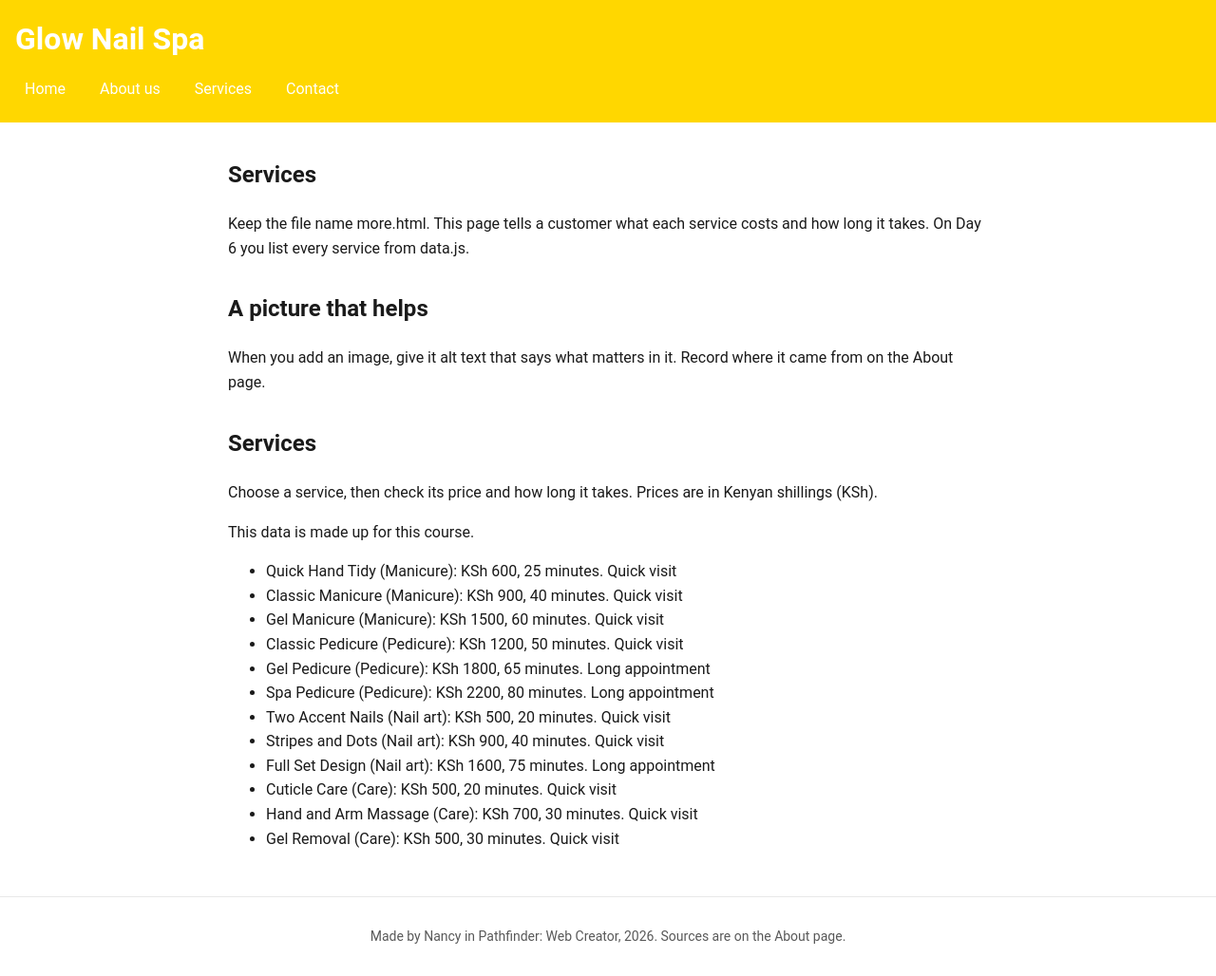
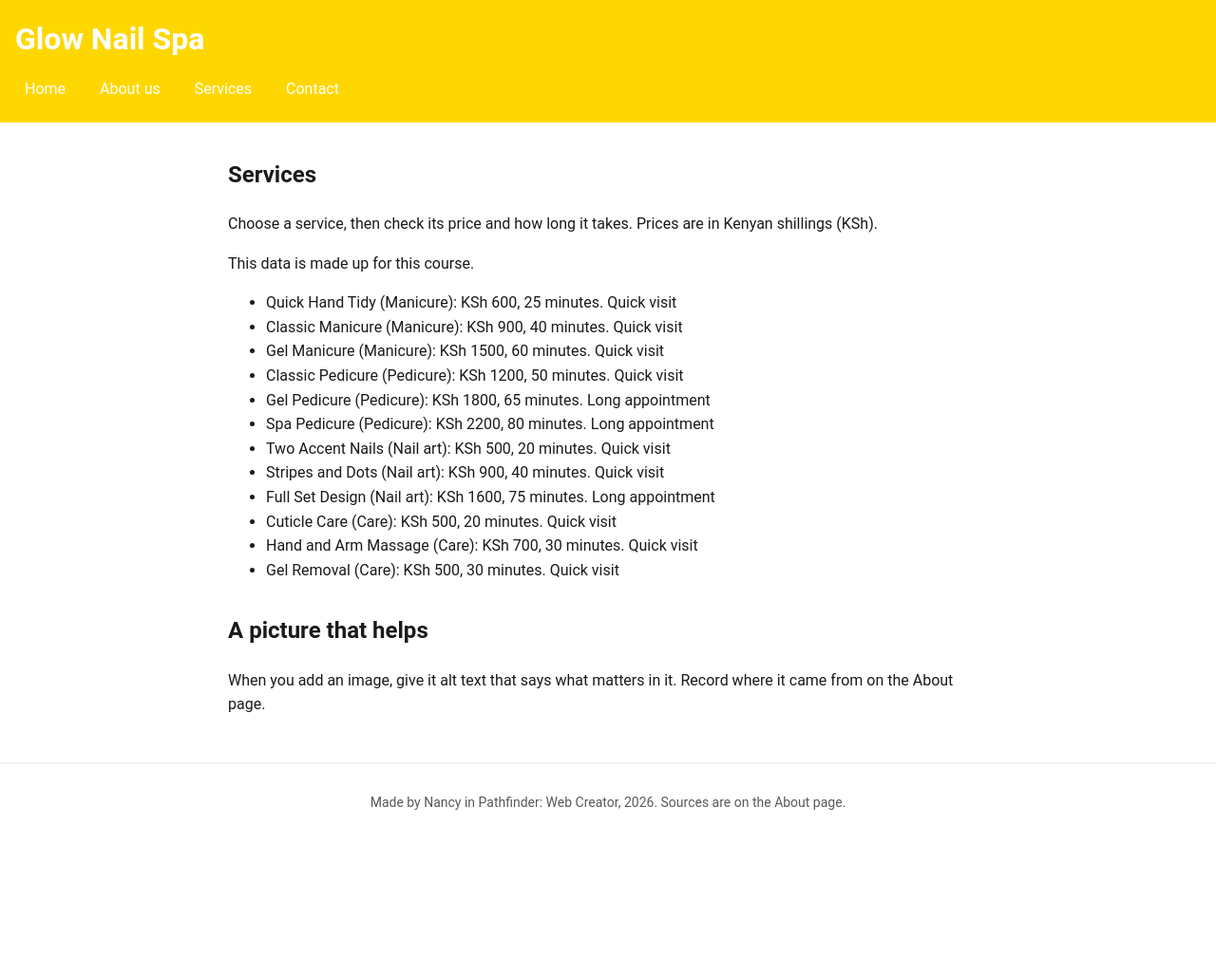
Before and after one commit to Adelice/glow-nail-spa1, a plain HTML site: page more.html in a window 1280 px wide. Shown: the whole page at 95% size. After the commit the page ends 886 px from the top, so only its background shows below. Drawn offline with Linux system fonts and the light colour scheme.

Commit message:
Show every service from data.js on the Services page

```diff
--- a/more.html
+++ b/more.html
@@ -20,20 +20,15 @@
 
   <main>
     <section>
-      <h2>Services</h2>
-      <p>Keep the file name more.html. This page tells a customer what each service costs and how long it takes. On Day 6 you list every service from data.js.</p>
-    </section>
-
-    <section>
-      <h2>A picture that helps</h2>
-      <p>When you add an image, give it alt text that says what matters in it. Record where it came from on the About page.</p>
-    </section>
-    <section>
   <h2>Services</h2>
   <p>Choose a service, then check its price and how long it takes. Prices are in Kenyan shillings (KSh).</p>
   <p>This data is made up for this course.</p>
   <ul id="data-list"></ul>
 </section>
+    <section>
+      <h2>A picture that helps</h2>
+      <p>When you add an image, give it alt text that says what matters in it. Record where it came from on the About page.</p>
+    </section>
   </main>
 
   <footer>
```
Also changed, not shown: script.js (line endings or trailing spaces).
